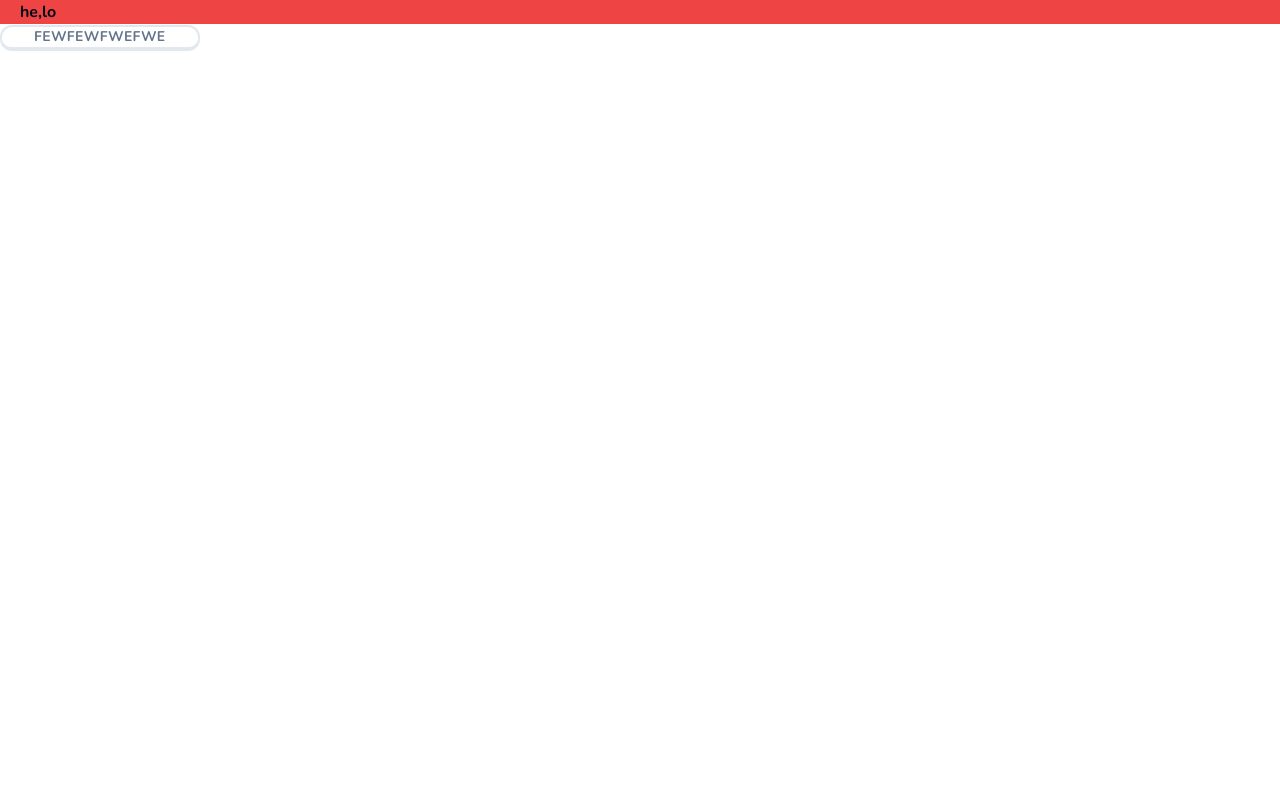
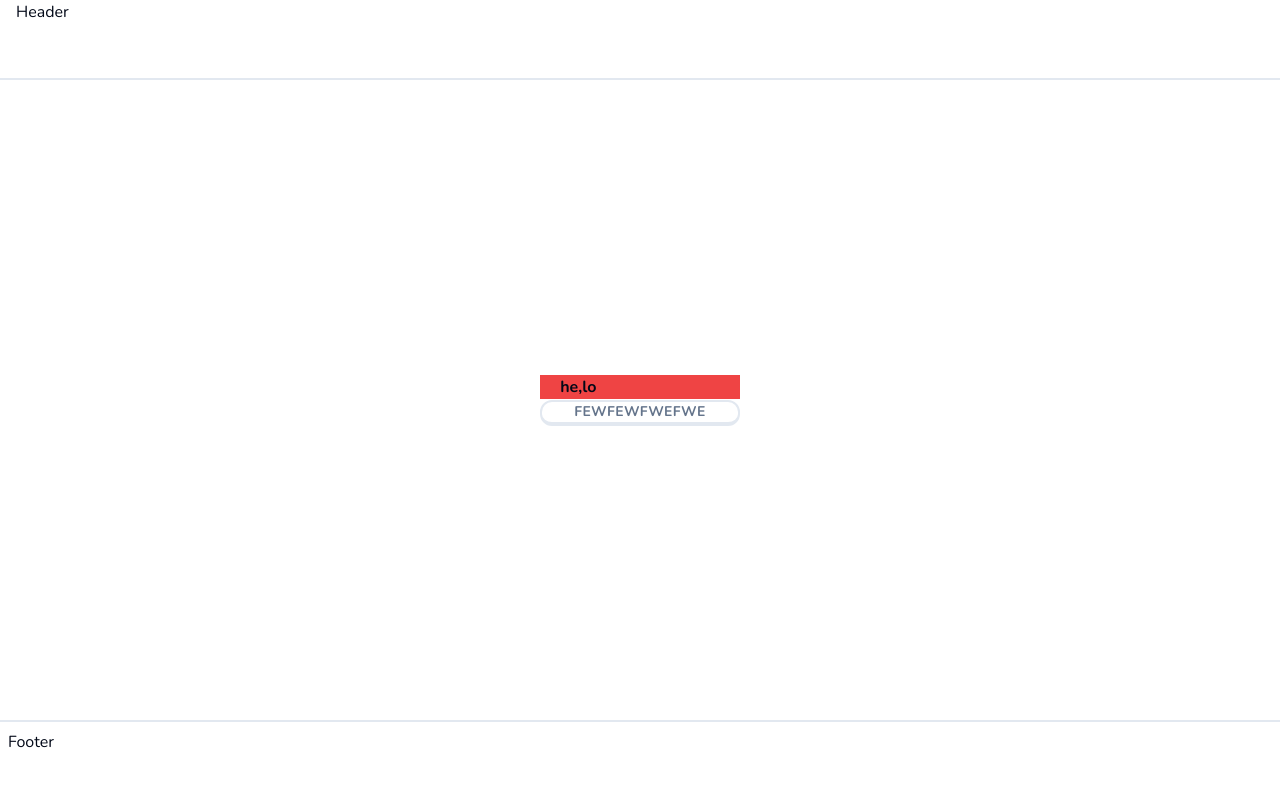
Before and after one commit to Frisbeetarian/logha, a Next.js app: page / in a window 1280 px wide. Shown: the top 786 px of the page. Built offline with nearby package versions, Linux system fonts and the light colour scheme.

Commit message:
add header and footer components

```diff
--- /dev/null
+++ b/app/(landing)/Footer.tsx
@@ -0,0 +1,7 @@
+export const Footer = () => {
+  return (
+    <footer className="hidden lg:block h-20 w-full border-t-2 border-slate-200 p-2">
+      Footer
+    </footer>
+  );
+};
--- /dev/null
+++ b/app/(landing)/Header.tsx
@@ -0,0 +1,7 @@
+export const Header = () => {
+  return (
+    <header className="h-20 w-full border-b-2 border-slate-200 px-4">
+      Header
+    </header>
+  );
+};
--- /dev/null
+++ b/app/(landing)/layout.tsx
@@ -0,0 +1,19 @@
+import { Header } from "@/app/(landing)/Header";
+import { Footer } from "@/app/(landing)/Footer";
+
+type Props = {
+  children: React.ReactNode;
+};
+
+export default function ButtonsLayout({ children }: Props) {
+  return (
+    <div className="min-h-screen flex flex-col ">
+      <Header />
+      <main className="flex-1 flex flex-col items-center justify-center ">
+        {children}
+      </main>
+
+      <Footer />
+    </div>
+  );
+}
```
Also changed, not shown: app/(landing)/page.tsx (renamed from app/page.tsx).
